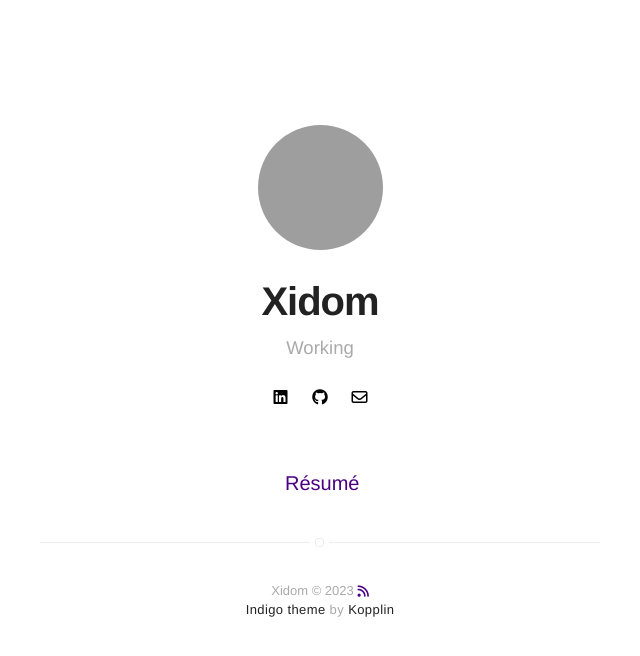
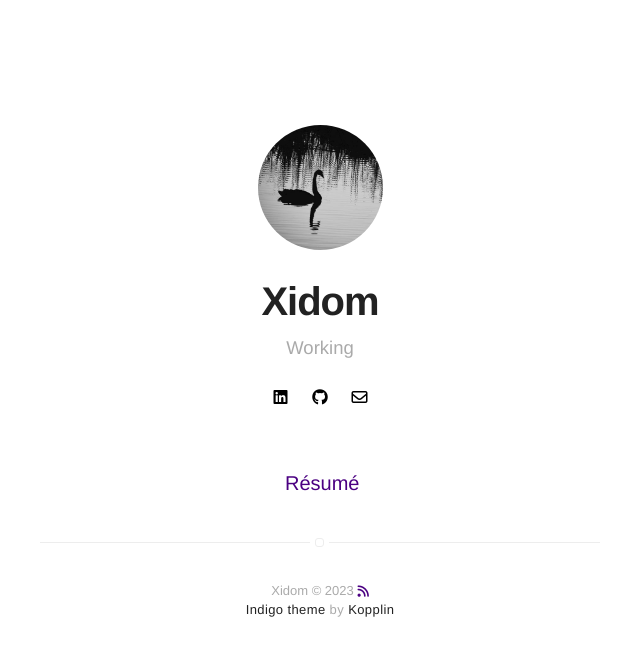
Before and after one commit to Xidomcode/web, a Jekyll site: the page built from index.html, in a window 1280 px wide. Shown: the top 656 px of the page, without its empty margins (320-960 px from the left). Built offline with Jekyll 4.4.1, drawn with Linux system fonts in a browser that asks for light colours; nearby versions of some CDN libraries.

Commit message:
Update _config.yml

```diff
--- a/_config.yml
+++ b/_config.yml
@@ -8,7 +8,7 @@ description: A blog about technology and stuff related
 # if it's an external image, update below for true
 # better with square images
 external-image: false
-picture: assets/images/
+picture: assets/images/perfil.jpg
 
 # your site color theme, true for dark theme,
 # false to light theme, auto to switch with system.
@@ -38,7 +38,7 @@ disqus:
 #twitter: mytwitter
 #instagram: myinstagram
 linkedin: mylinkedin
-github: https://github.com/Xidomcode
+github: Xidomcode
 email: myemail@gmail.com
 
 #authors:
```
